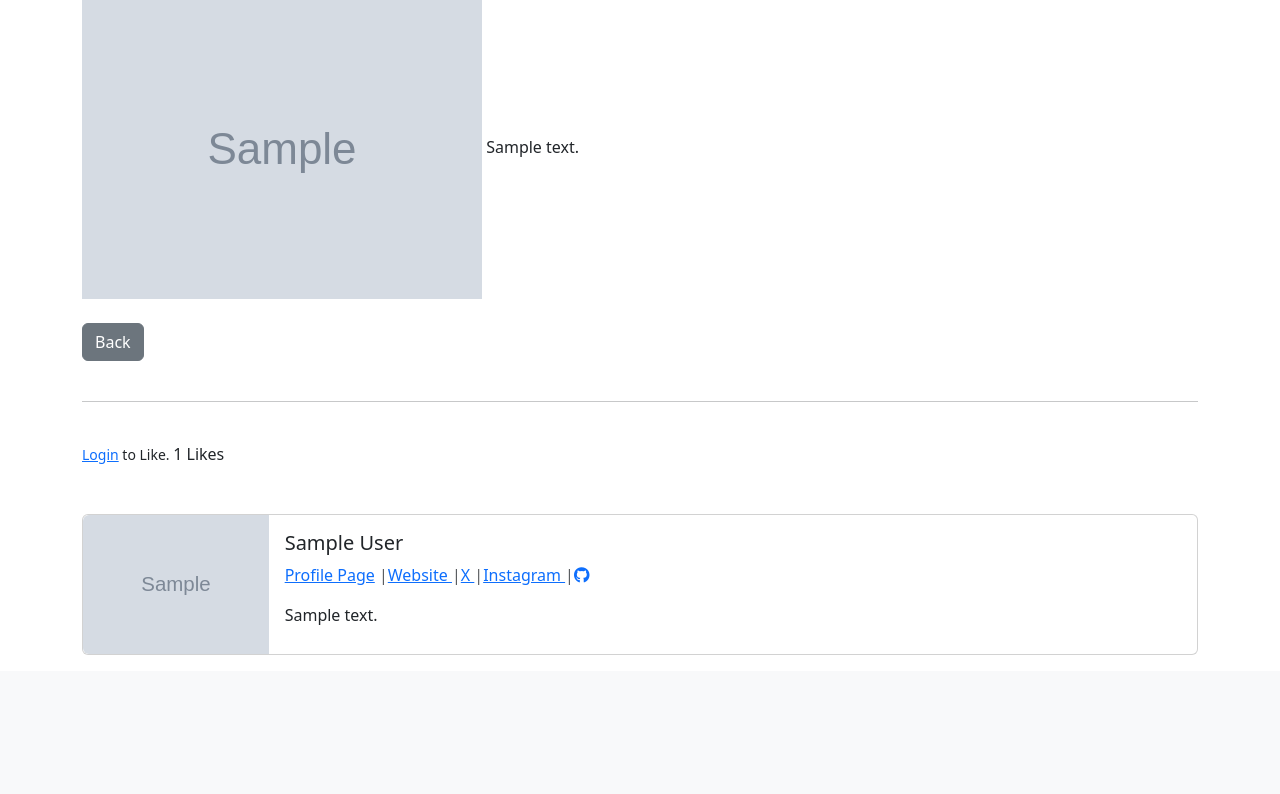
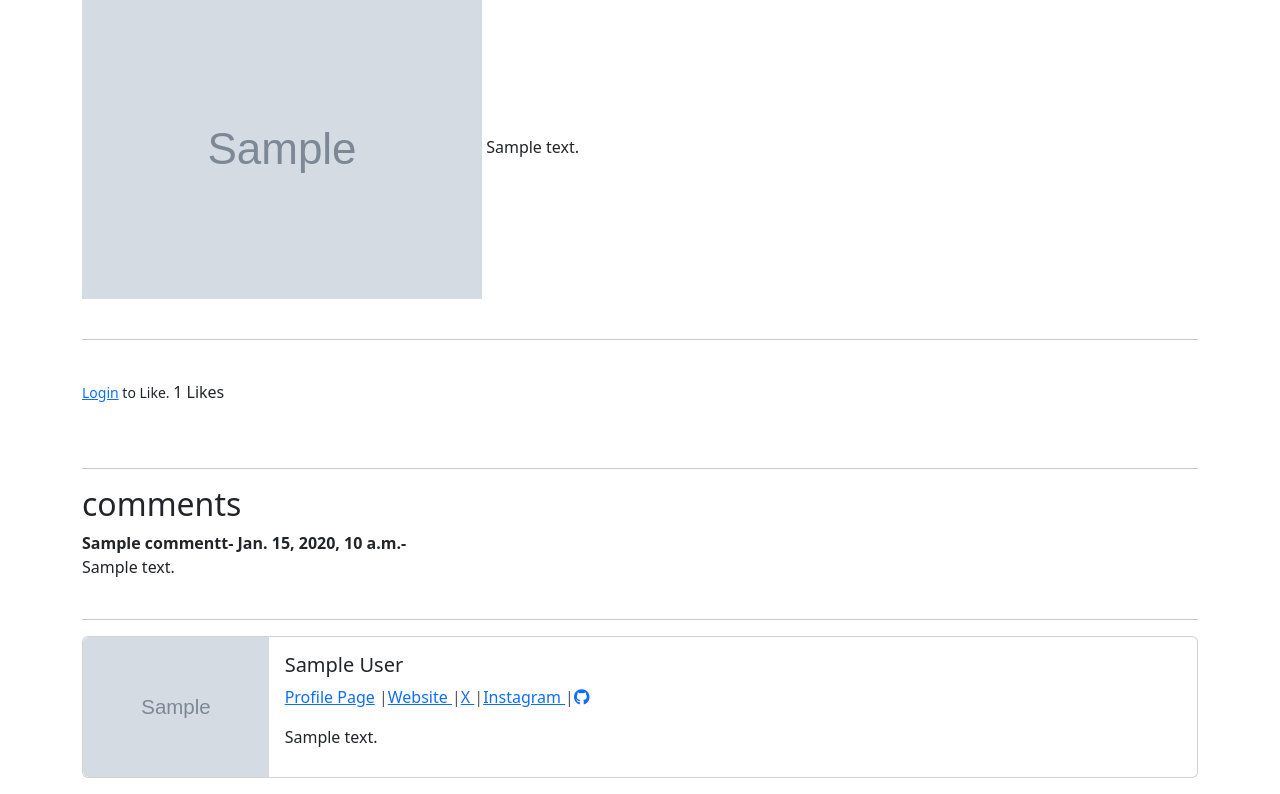
Before and after one commit to 01Laurent/Blog, a Django app: page /article/1 in a window 1280 px wide. Shown: the part 218-1012 px from the top of the page. Before the commit the page ends 873 px from the top, so only its background shows below. Run offline with Django 5.2, Linux system fonts and the light colour scheme; tables that the repository leaves empty hold one stand-in row (values such as "Sample post"); grey boxes marked "Sample" are stand-in pictures; some libraries are stand-ins or nearby versions.

Commit message:
comments

```diff
--- a/ablog/myblog/admin.py
+++ b/ablog/myblog/admin.py
@@ -1,6 +1,7 @@
 from django.contrib import admin
-from .models import Post, Category, Profile
+from .models import Post, Category, Profile, Commentt
 
 admin.site.register(Post)
 admin.site.register(Category)
 admin.site.register(Profile)
+admin.site.register(Commentt)
--- a/ablog/myblog/models.py
+++ b/ablog/myblog/models.py
@@ -48,3 +48,11 @@ class Post(models.Model):
     def get_absolute_url(self):
         # return reverse('article-detail', args=(str(self.id)) )
             return reverse('home')
+class Commentt(models.Model):
+    post = models.ForeignKey(Post, related_name='comments', on_delete=models.CASCADE)
+    name = models.CharField(max_length=255)
+    body = models.TextField()
+    date_added = models.DateTimeField(auto_now_add=True)
+
+    def __str__(self):
+         return '%s - %s' % (self.post.title, self.name)
--- a/ablog/myblog/templates/article_details.html
+++ b/ablog/myblog/templates/article_details.html
@@ -24,9 +24,6 @@
 {% endif %}
 {{ post.body|safe }}
 
-<br/><br/>
-<a href="{% url 'home' %}" class="btn btn-secondary">Back</a>
-
 <br/> <br/>
 <hr>
 <br/>
@@ -50,7 +47,24 @@
 </form>
 
 <br/> <br/>
+<hr>
 
+<h2>comments</h2>
+{% if not post.comments.all %}
+    No comments yet! <a href="#">Add One</a>
+{% else %}
+    {% for comment in post.comments.all %}
+        <strong>
+            {{ comment.name }}-
+            {{ comment.date_added }}-
+        </strong>
+        <br/>
+        {{ comment.body }}
+    {% endfor %}
+{% endif %}
+
+<br/><br/>
+<hr>
 <div class="card mb-3">
     <div class="row g-0">
       <div class="col-md-2">
```
